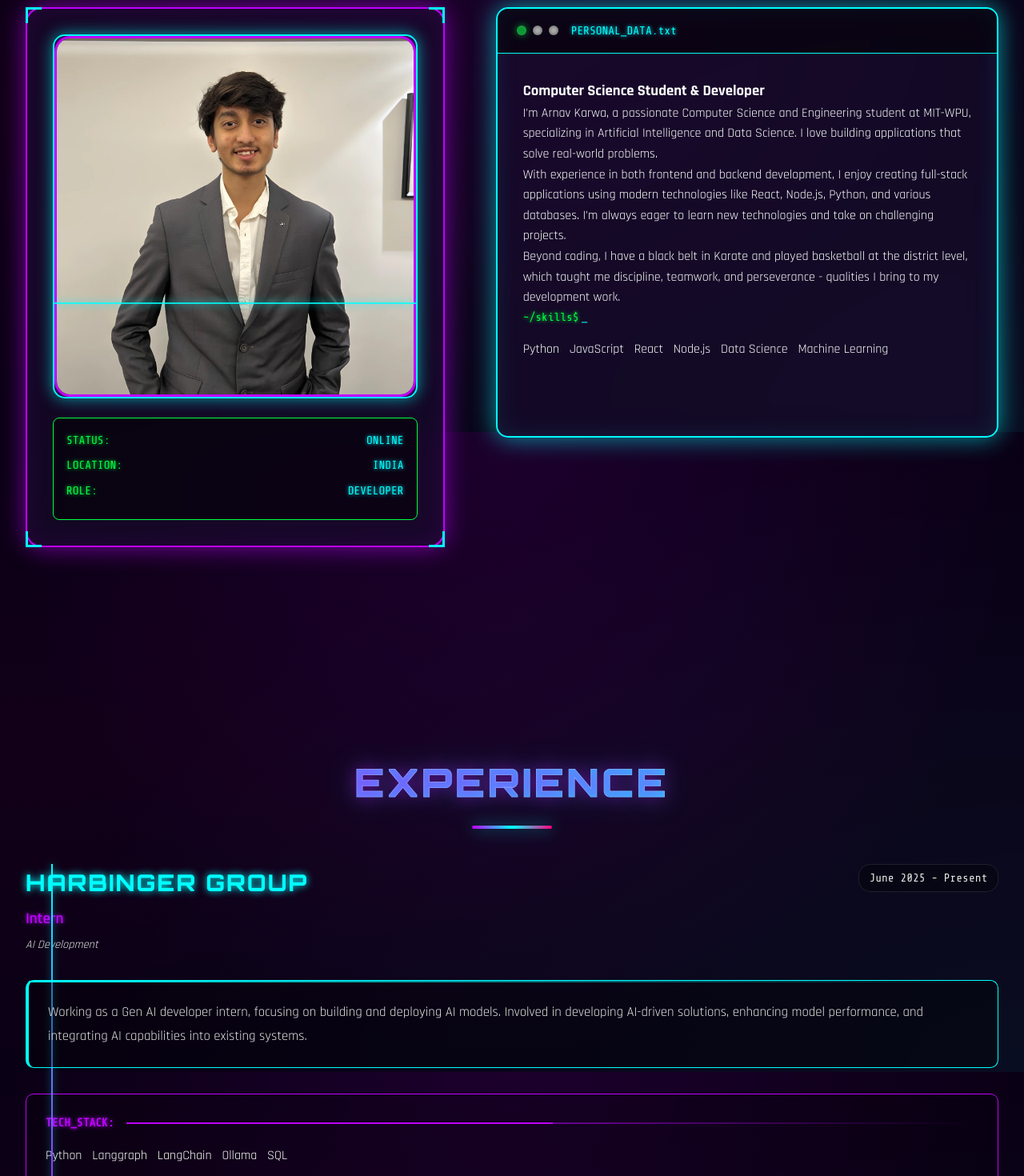
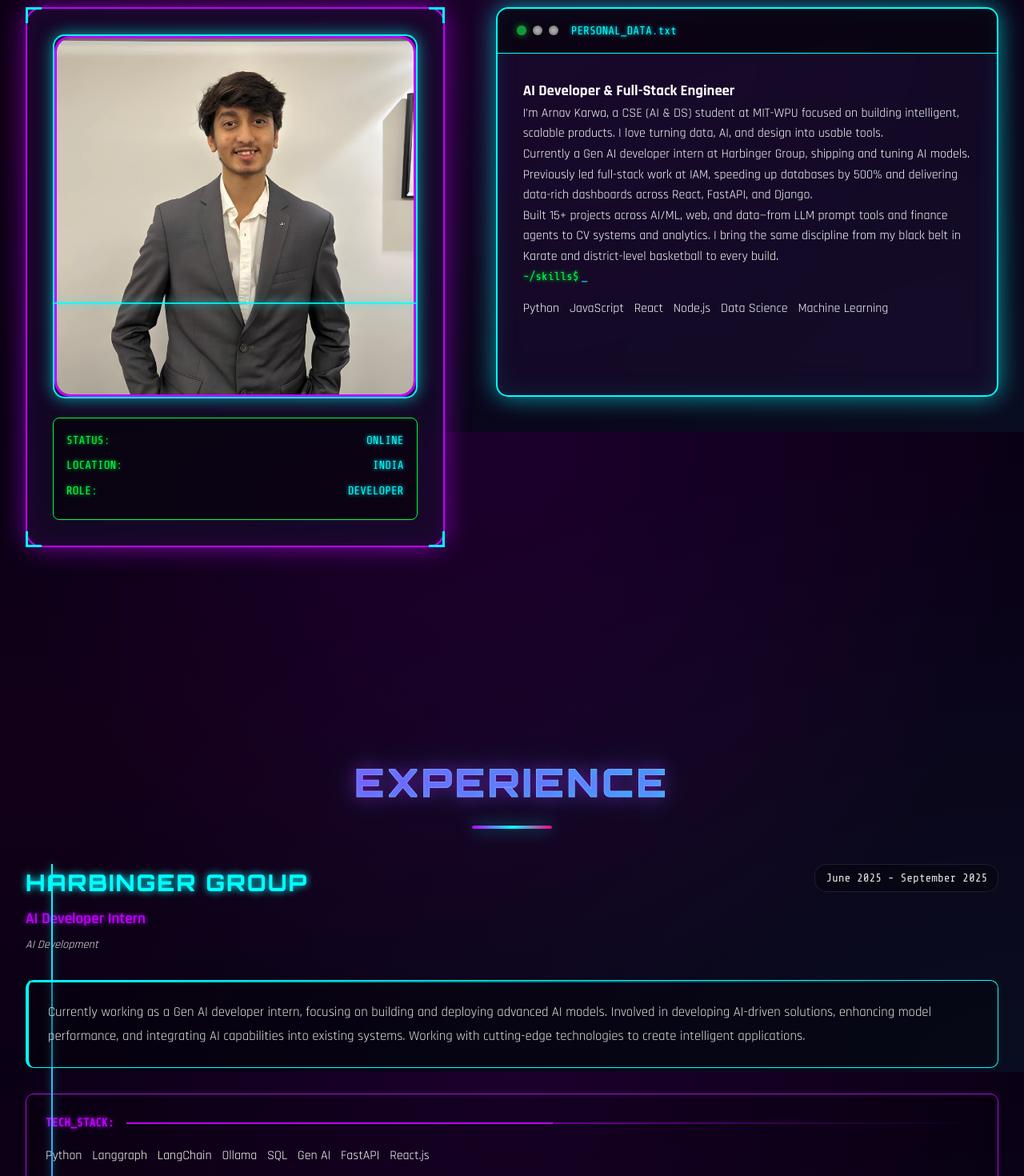
Before and after one commit to ArnavKarwa07/Portfolio, a React (Vite) app: page / in a window 1280 px wide. Shown: the part 1060-2530 px from the top of the page at 80% size. Built offline with nearby package versions, Linux system fonts and the light colour scheme.

Commit message:
content updates

```diff
--- a/src/components/About.jsx
+++ b/src/components/About.jsx
@@ -95,29 +95,27 @@ const About = () => {
 
                 <div className="panel-content">
                   <motion.h3 className="about-subtitle" variants={itemVariants}>
-                    Computer Science Student & Developer
+                    AI Developer & Full-Stack Engineer
                   </motion.h3>
 
                   <motion.p variants={itemVariants}>
-                    I'm Arnav Karwa, a passionate Computer Science and
-                    Engineering student at MIT-WPU, specializing in Artificial
-                    Intelligence and Data Science. I love building applications
-                    that solve real-world problems.
+                    I'm Arnav Karwa, a CSE (AI & DS) student at MIT-WPU focused
+                    on building intelligent, scalable products. I love turning
+                    data, AI, and design into usable tools.
                   </motion.p>
 
                   <motion.p variants={itemVariants}>
-                    With experience in both frontend and backend development, I
-                    enjoy creating full-stack applications using modern
-                    technologies like React, Node.js, Python, and various
-                    databases. I'm always eager to learn new technologies and
-                    take on challenging projects.
+                    Currently a Gen AI developer intern at Harbinger Group,
+                    shipping and tuning AI models. Previously led full-stack
+                    work at IAM, speeding up databases by 500% and delivering
+                    data-rich dashboards across React, FastAPI, and Django.
                   </motion.p>
 
                   <motion.p variants={itemVariants}>
-                    Beyond coding, I have a black belt in Karate and played
-                    basketball at the district level, which taught me
-                    discipline, teamwork, and perseverance - qualities I bring
-                    to my development work.
+                    Built 15+ projects across AI/ML, web, and data—from LLM
+                    prompt tools and finance agents to CV systems and analytics.
+                    I bring the same discipline from my black belt in Karate and
+                    district-level basketball to every build.
                   </motion.p>
 
                   <motion.div
@@ -180,7 +178,8 @@ const About = () => {
           border: 2px solid var(--neon-purple);
           border-radius: 20px;
           padding: 2rem;
-          box-shadow: 0 0 30px var(--glow-purple),
+          box-shadow:
+            0 0 30px var(--glow-purple),
             inset 0 0 30px rgba(191, 0, 255, 0.1);
         }
 
@@ -328,7 +327,8 @@ const About = () => {
           border: 2px solid var(--neon-cyan);
           border-radius: 15px;
           overflow: hidden;
-          box-shadow: 0 0 30px var(--glow-cyan),
+          box-shadow:
+            0 0 30px var(--glow-cyan),
             inset 0 0 30px rgba(0, 255, 255, 0.1);
         }
 
@@ -356,7 +356,8 @@ const About = () => {
 
         .light.active {
           background: var(--neon-green);
-          box-shadow: 0 0 10px var(--neon-green),
+          box-shadow:
+            0 0 10px var(--neon-green),
             inset 0 0 5px rgba(255, 255, 255, 0.3);
           animation: pulse 2s infinite;
         }
--- a/src/components/Experience.jsx
+++ b/src/components/Experience.jsx
@@ -4,20 +4,29 @@ const Experience = () => {
   const experiences = [
     {
       title: "Harbinger Group",
-      role: "Intern",
-      period: "June 2025 - Present",
+      role: "AI Developer Intern",
+      period: "June 2025 - September 2025",
       description:
-        "Working as a Gen AI developer intern, focusing on building and deploying AI models. Involved in developing AI-driven solutions, enhancing model performance, and integrating AI capabilities into existing systems.",
-      skills: ["Python", "Langgraph", "LangChain", "Ollama", "SQL"],
-      status: "ACTIVE",
+        "Currently working as a Gen AI developer intern, focusing on building and deploying advanced AI models. Involved in developing AI-driven solutions, enhancing model performance, and integrating AI capabilities into existing systems. Working with cutting-edge technologies to create intelligent applications.",
+      skills: [
+        "Python",
+        "Langgraph",
+        "LangChain",
+        "Ollama",
+        "SQL",
+        "Gen AI",
+        "FastAPI",
+        "React.js",
+      ],
+      status: "COMPLETED",
       type: "AI Development",
     },
     {
       title: "Integrated Active Monitoring Pvt. Ltd. (IAM)",
       role: "Software Developer Intern",
-      period: "Jan 2025 - April 2025",
+      period: "January 2025 - April 2025",
       description:
-        "Lead & solo developer for a sales web app, managing full-stack development with React.js, Angular, Redux, FastAPI, and Django. Optimized database performance by 500%, improved system stability, and built data visualization solutions with Pandas. Implemented authentication, API security, and access controls.",
+        "Led and solo-developed a comprehensive sales web app, managing full-stack development with React.js, Angular, Redux, FastAPI, and Django. Optimized database performance by 500%, significantly improved system stability, and built advanced data visualization solutions with Pandas. Implemented robust authentication, API security, and granular access controls.",
       skills: [
         "React",
         "PostgreSQL",
@@ -32,6 +41,40 @@ const Experience = () => {
       ],
       status: "COMPLETED",
       type: "Full-Stack Development",
+    },
+    {
+      title: "Legitreach-Ad",
+      role: "AI Engineer Intern",
+      period: "November 2025 - February 2026",
+      description:
+        "Built campaign and analytics modules for a B2B ads platform. Implemented dashboards, API integrations, and performance tracking across Next.js and TypeScript with secure auth and role-based access.",
+      skills: [
+        "Next.js",
+        "TypeScript",
+        "Tailwind CSS",
+        "Node.js",
+        "REST APIs",
+        "Charts",
+        "FastAPI",
+      ],
+      status: "COMPLETED",
+      type: "Product Engineering",
+    },
+    {
+      title: "BoardGame Meetups Pune",
+      role: "Co-founder",
+      period: "2024 - Present",
+      description:
+        "Started a board game meetup organizing company, building a community of 6k+ people and conducting 25+ meetups. Focused on hosting, logistics, partnerships, and keeping the community engaged.",
+      skills: [
+        "Community Building",
+        "Events",
+        "Partnerships",
+        "Operations",
+        "Growth",
+      ],
+      status: "ACTIVE",
+      type: "Community",
     },
   ];
 
@@ -201,7 +244,8 @@ const Experience = () => {
           background: var(--neon-cyan);
           border: 4px solid var(--primary-bg);
           border-radius: 50%;
-          box-shadow: 0 0 20px var(--glow-cyan),
+          box-shadow:
+            0 0 20px var(--glow-cyan),
             inset 0 0 10px rgba(255, 255, 255, 0.3);
         }
 
--- a/src/components/Projects.jsx
+++ b/src/components/Projects.jsx
@@ -2,41 +2,116 @@ import { motion } from "framer-motion";
 import { useState } from "react";
 
 const Projects = () => {
-  const [activeCategory, setActiveCategory] = useState("all");
+  const [activeCategory, setActiveCategory] = useState("featured");
 
-  // Original project data based on actual GitHub repositories
+  // Project data based on actual GitHub repositories
   const projects = [
+    {
+      title: "Agrotech",
+      description:
+        "Agriculture-focused solution that helps with smarter farming decisions using a tech-driven data/information workflow. Built with modern web technologies for data analysis and insights.",
+      image:
+        "https://images.unsplash.com/photo-1501004318641-b39e6451bec6?auto=format&fit=crop&w=900&q=80",
+      github: "https://github.com/ArnavKarwa07/Agrotech",
+      demo: "https://agro-tech-roan.vercel.app/login",
+      tags: ["React", "Data Analysis", "Agriculture Tech", "Full-Stack"],
+      category: "web",
+      featured: true,
+    },
+    {
+      title: "Prompt Master",
+      description:
+        "Web app that reviews and optimizes prompts to improve the quality and consistency of LLM outputs. Helps users craft better AI prompts for enhanced results.",
+      image:
+        "https://images.unsplash.com/photo-1550751827-4bd374c3f58b?auto=format&fit=crop&w=900&q=80",
+      github: "https://github.com/ArnavKarwa07/Prompt-Master",
+      demo: "https://prompt-master-sepia.vercel.app/",
+      tags: ["Python", "LLM", "AI", "Prompt Engineering"],
+      category: "ai",
+      featured: true,
+    },
+    {
+      title: "Automated EDA",
+      description:
+        "Automated exploratory data analysis tool that generates key insights, statistics, and visualizations from datasets. Streamlines data discovery and analysis workflow.",
+      image:
+        "https://images.unsplash.com/photo-1556761175-5973dc0f32e7?auto=format&fit=crop&w=900&q=80",
+      github: "https://github.com/ArnavKarwa07/Automated_EDA",
+      demo: "",
+      tags: ["Python", "Data Analysis", "Pandas", "Visualization"],
+      category: "data",
+      featured: true,
+    },
+    {
+      title: "High Speed Face Recognition System",
+      description:
+        "Real-time face recognition system optimized for fast detection and identification. Implements advanced computer vision techniques for efficient facial analysis.",
+      image:
+        "https://images.unsplash.com/photo-1581091215367-59ab6b9314e1?auto=format&fit=crop&w=900&q=80",
+      github: "https://github.com/ArnavKarwa07/High_Speed_Face_Recognition",
+      demo: "",
+      tags: ["Python", "OpenCV", "Computer Vision", "ML", "Face Recognition"],
+      category: "ai",
+    },
+    {
+      title: "Dynamic Personal Finance Agent",
+      description:
+        "AI-powered finance agent that tracks expenses and automates personal finance tasks with intelligent workflows. Provides smart financial insights and recommendations.",
+      image:
+        "https://images.unsplash.com/photo-1556740749-887f6717d7e4?auto=format&fit=crop&w=900&q=80",
+      github: "https://github.com/ArnavKarwa07/Dynamic-Personal-Finance-Agent",
+      demo: "",
+      tags: ["Python", "AI Agent", "Finance", "Automation", "LLM"],
+      category: "ai",
+    },
+    {
+      title: "ClauseCraftAI",
+      description:
+        "GenAI solution that summarizes complex legal documents into easy-to-understand language. Demystifies legal content using advanced NLP and generative AI.",
+      image:
+        "https://images.unsplash.com/photo-1521790797524-b2497295b8a0?auto=format&fit=crop&w=900&q=80",
+      github:
+        "https://github.com/ArnavKarwa07/Generative_AI_for_Demystifying_Legal_Documents",
+      demo: "",
+      tags: ["JavaScript", "GenAI", "NLP", "Document Processing"],
+      category: "ai",
+    },
+    {
+      title: "AI Course Recommendation System",
+      description:
+        "Recommendation system that suggests relevant AI/tech courses based on user preferences and interest signals. Uses ML algorithms to match users with ideal learning paths.",
+      image:
+        "https://images.unsplash.com/photo-1497633762265-9d179a990aa6?auto=format&fit=crop&w=900&q=80",
+      github: "https://github.com/ArnavKarwa07/AI-Course-Recommendation-System",
+      demo: "",
+      tags: [
+        "JavaScript",
+        "Machine Learning",
+        "Recommendation Engine",
+        "Education Tech",
+      ],
+      category: "web",
+    },
+    {
+      title: "Real Estate Price Predictor",
+      description:
+        "ML model to predict property prices using key housing features and location-based factors. Analyzes real estate data to forecast market values accurately.",
+      image:
+        "https://images.unsplash.com/photo-1505691938895-1758d7feb511?auto=format&fit=crop&w=900&q=80",
+      github: "https://github.com/ArnavKarwa07",
+      demo: "",
+      tags: ["Python", "Machine Learning", "Scikit-learn", "Data Science"],
+      category: "data",
+    },
     {
       title: "Stock Market Predictor",
       description:
         "A 7-day stock market prediction system using LSTM neural networks and sentiment analysis. Built with Python, Keras, and data analysis libraries.",
       image:
-        "https://images.unsplash.com/photo-1560221328-12fe60f83ab8?w=600&auto=format&fit=crop&q=60",
+        "https://images.unsplash.com/photo-1560221328-12fe60f83ab8?auto=format&fit=crop&w=900&q=80",
       github: "https://github.com/ArnavKarwa07/Stock-Market-Predictor",
       demo: "",
       tags: ["Python", "LSTM", "Keras", "Pandas", "Data Analysis"],
-      category: "data",
-    },
-    {
-      title: "Amazon Smartphone Data Analysis",
-      description:
-        "Comprehensive smartphone data analysis project using machine learning techniques. Analyzes pricing trends, features, and customer preferences.",
-      image:
-        "https://images.unsplash.com/photo-1511707171634-5f897ff02aa9?w=600&auto=format&fit=crop&q=60",
-      github: "https://github.com/ArnavKarwa07/Amazon_Smartphone_Data_Analysis",
-      demo: "",
-      tags: ["Python", "Data Analysis", "Pandas", "Scikit-learn", "Matplotlib"],
-      category: "data",
-    },
-    {
-      title: "YouTube Dislikes Data Analysis",
-      description:
-        "Data analysis project examining YouTube engagement patterns and trends. Uses statistical analysis and visualization to understand user behavior.",
-      image:
-        "https://images.unsplash.com/photo-1521302200778-33500795e128?w=600&auto=format&fit=crop&q=60",
-      github: "https://github.com/ArnavKarwa07/Youtube_Dislikes_Data_Analysis",
-      demo: "",
-      tags: ["Python", "Data Analysis", "Pandas", "Seaborn", "Statistics"],
       category: "data",
     },
     {
@@ -44,7 +119,7 @@ const Projects = () => {
       description:
         "Computer vision project for recognizing handwritten digits using Convolutional Neural Networks. Implements image preprocessing and pattern recognition.",
       image:
-        "https://images.unsplash.com/photo-1520413766594-6e635f8d9908?w=600&auto=format&fit=crop&q=60",
+        "https://images.unsplash.com/photo-1509099836639-18ba02e2e1ba?auto=format&fit=crop&w=900&q=80",
       github: "https://github.com/ArnavKarwa07/Handwritten_Number_Identifier",
       demo: "",
       tags: [
@@ -61,18 +136,18 @@ const Projects = () => {
       description:
         "Complete pharmacy management system with inventory tracking, customer management, and billing features. Built with Python and MySQL.",
       image:
-        "https://images.unsplash.com/photo-1576602976047-174e57a47881?w=600&auto=format&fit=crop&q=60",
+        "https://images.unsplash.com/photo-1582719478250-c89cae4dc85b?auto=format&fit=crop&w=900&q=80",
       github: "https://github.com/ArnavKarwa07/Pharmacy-Management-system",
       demo: "",
       tags: ["Python", "MySQL", "Tkinter", "Database Management"],
-      category: "web",
+      category: "systems",
     },
     {
-      title: "Inventory Management System (C++)",
+      title: "Inventory Management System",
       description:
-        "Object-oriented inventory management system built in C++. Features product tracking, stock management, and reporting capabilities.",
+        "Object-oriented inventory management system built in C++. Features product tracking, stock management, and reporting capabilities with efficient data structures.",
       image:
-        "https://images.unsplash.com/photo-1566492031773-4f4e44671d66?w=600&auto=format&fit=crop&q=60",
+        "https://images.unsplash.com/photo-1582719471137-2ff50e8c0a6b?auto=format&fit=crop&w=900&q=80",
       github: "https://github.com/ArnavKarwa07/Inventory-Mangement-using-Cpp",
       demo: "",
       tags: ["C++", "OOP", "Data Structures", "File Management"],
@@ -81,17 +156,40 @@ const Projects = () => {
     {
       title: "Restaurant Management System",
       description:
-        "Full-stack restaurant ordering system with table management, menu handling, and bill generation. Built with web technologies.",
+        "Full-stack restaurant management solution to streamline ordering, menu handling, and table/customer flow operations. Built with web technologies and databases.",
       image:
-        "https://images.unsplash.com/photo-1414235077428-338989a2e8c0?w=600&auto=format&fit=crop&q=60",
+        "https://images.unsplash.com/photo-1544148103-0773bf10d330?auto=format&fit=crop&w=900&q=80",
       github: "https://github.com/ArnavKarwa07/RESTAURANT-TTMM",
       demo: "",
       tags: ["HTML", "CSS", "JavaScript", "PHP", "MySQL"],
       category: "web",
     },
+    {
+      title: "YouTube Dislikes Data Analysis",
+      description:
+        "Data analysis on YouTube engagement datasets to extract trends, correlations, and meaningful insights. Statistical analysis of user engagement patterns.",
+      image:
+        "https://images.unsplash.com/photo-1512428559087-560fa5ceab42?auto=format&fit=crop&w=900&q=80",
+      github: "https://github.com/ArnavKarwa07/Youtube_Dislikes_Data_Analysis",
+      demo: "",
+      tags: ["Python", "Data Analysis", "Pandas", "Seaborn", "Statistics"],
+      category: "data",
+    },
+    {
+      title: "Amazon Smartphone Data Analysis",
+      description:
+        "Analysis of smartphone listings data to identify trends in pricing, ratings, and brand-wise performance. Comprehensive market analysis using data science techniques.",
+      image:
+        "https://images.unsplash.com/photo-1510557880182-3d4d3cba35a5?auto=format&fit=crop&w=900&q=80",
+      github: "https://github.com/ArnavKarwa07/Amazon_Smartphone_Data_Analysis",
+      demo: "",
+      tags: ["Python", "Data Analysis", "Pandas", "Scikit-learn", "Matplotlib"],
+      category: "data",
+    },
   ];
 
   const categories = [
+    { id: "featured", label: "Featured" },
     { id: "all", label: "All Projects" },
     { id: "ai", label: "AI & ML" },
     { id: "data", label: "Data Science" },
@@ -99,10 +197,12 @@ const Projects = () => {
     { id: "systems", label: "Systems" },
   ];
 
-  const filteredProjects =
-    activeCategory === "all"
-      ? projects
-      : projects.filter((project) => project.category === activeCategory);
+  const filteredProjects = (() => {
+    if (activeCategory === "all") return projects;
+    if (activeCategory === "featured")
+      return projects.filter((project) => project.featured);
+    return projects.filter((project) => project.category === activeCategory);
+  })();
 
   return (
     <section id="projects" className="projects">
```
Also changed, not shown: 1 other file (tests, documents, lock files or other folders).
